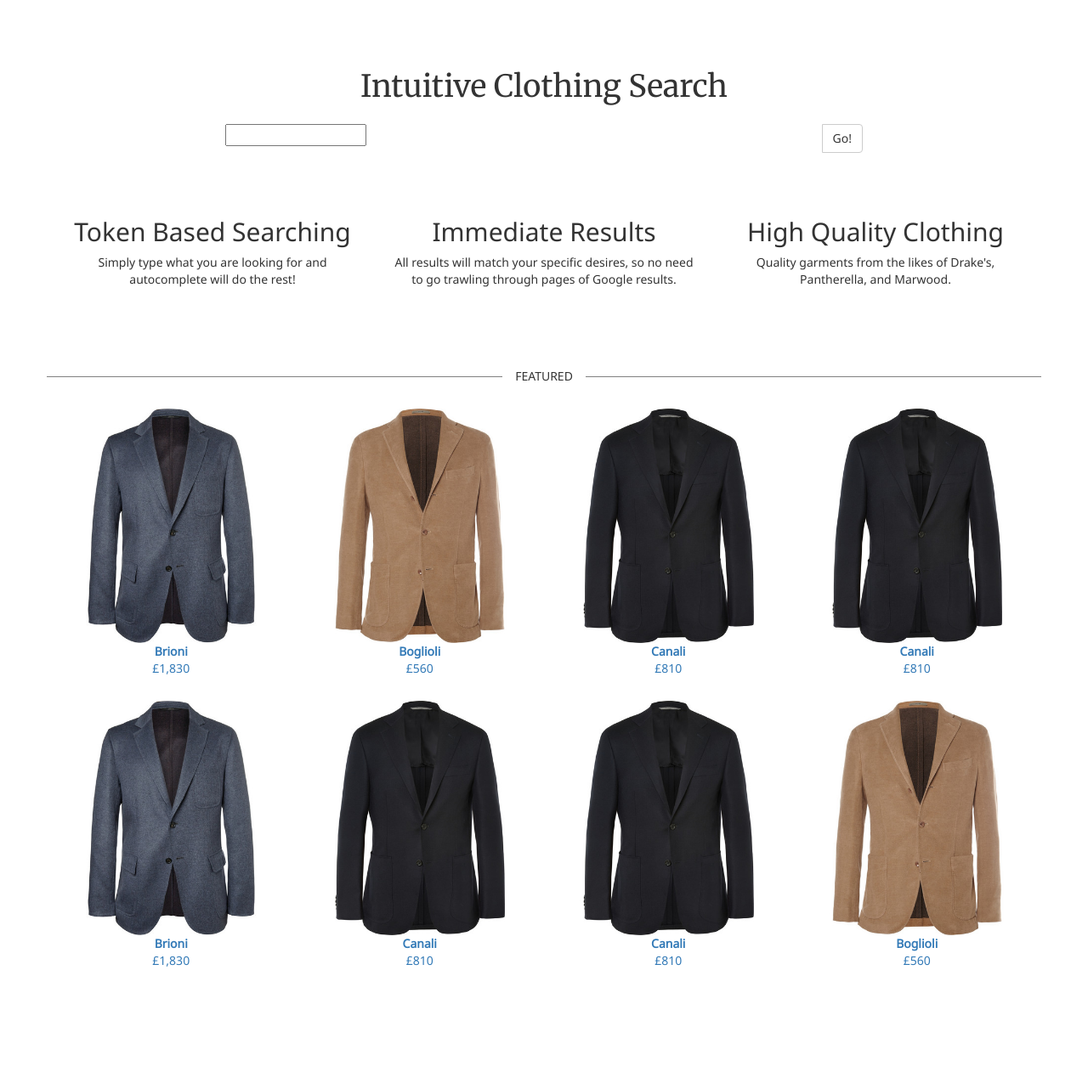
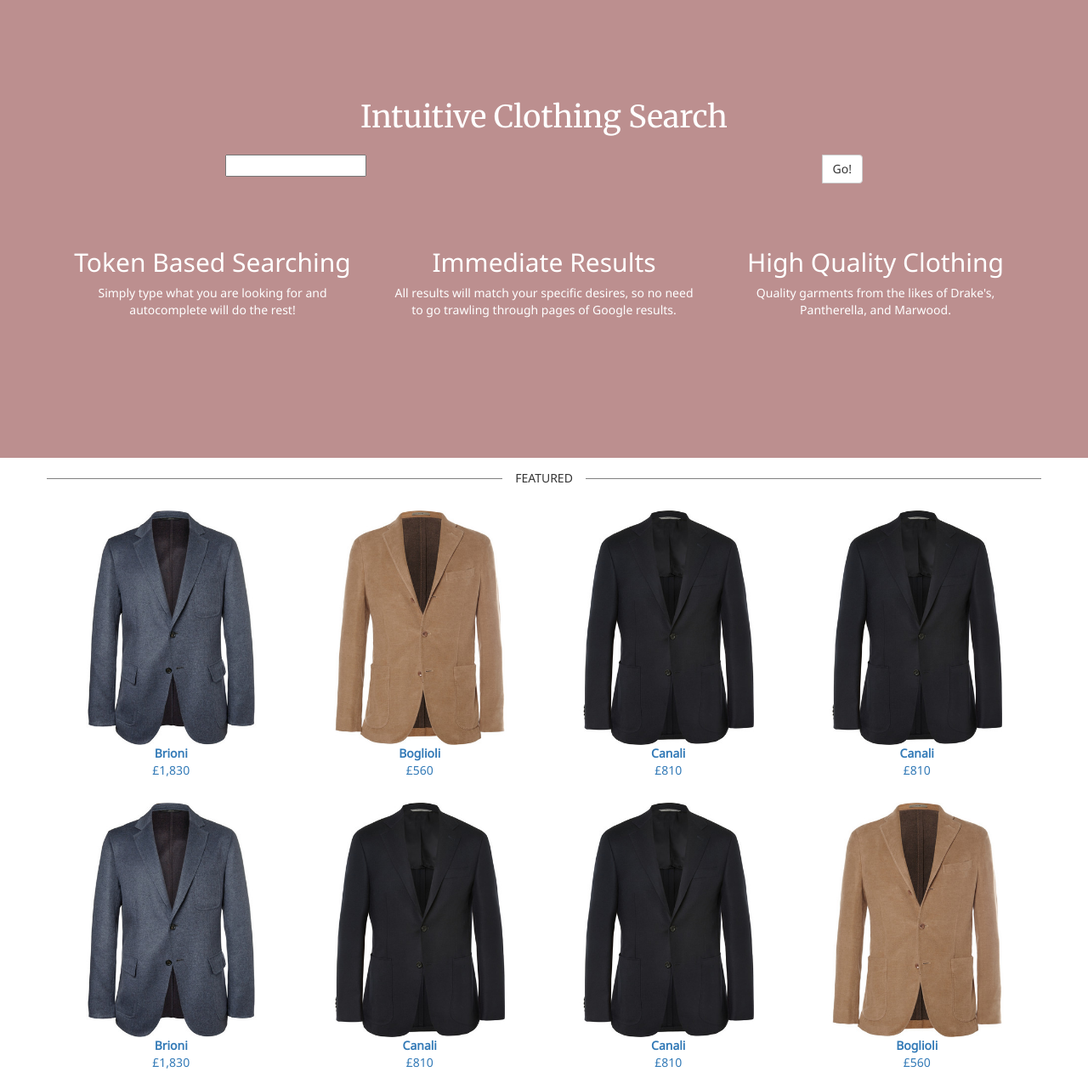
Before and after one commit to Cowbacca/dashery, a Django app: page / in a window 1280 px wide. Shown: the part 52-1327 px from the top of the page at 85% size. Before the commit the page ends 1190 px from the top, so only its background shows below. Run offline with Django 3.2, Linux system fonts and the light colour scheme; some libraries are stand-ins or nearby versions.

Commit message:
Added background colour to search area.  Not sure if like or not.

```diff
--- a/clothessearch/static/css/search.css
+++ b/clothessearch/static/css/search.css
@@ -12,8 +12,11 @@ body {
 }
 
 #search {
-    margin-top: 3em;
-    margin-bottom: 6em;
+    padding-top: 7em;
+    padding-bottom: 11em;
+    margin-bottom: 1em;
+    color: white;
+    background-color: rosybrown;
 }
 
 #search-header {
@@ -82,3 +85,11 @@ body {
     left: 100%;
     margin-left: 15px;
 }
+
+.navbar {
+    margin-bottom: 0px;
+}
+
+.container-fluid {
+    padding: 0px;
+}
--- a/clothessearch/templates/base.html
+++ b/clothessearch/templates/base.html
@@ -14,7 +14,8 @@
     <link href='https://fonts.googleapis.com/css?family=Merriweather' rel='stylesheet' type='text/css'>
 </head>
 <body>
-<nav class="navbar navbar-default">
+<div class="container-fluid">
+    <nav class="navbar navbar-default">
         <div class="container">
             <div class="navbar-header">
                 <button type="button" class="navbar-toggle collapsed" data-toggle="collapse"
@@ -38,8 +39,9 @@
             </div>
         </div>
     </nav>
-{% block content %}
-{% endblock %}
+    {% block content %}
+    {% endblock %}
+</div>
 <script type="text/javascript" src='{% static 'jquery/dist/jquery.min.js' %}'></script>
 <script type="text/javascript" src='{% static 'bootstrap/dist/js/bootstrap.min.js' %}'></script>
 <script type="text/javascript" src='{% static 'bootstrap-tokenfield/dist/bootstrap-tokenfield.min.js' %}'></script>
--- a/clothessearch/templates/index.html
+++ b/clothessearch/templates/index.html
@@ -1,8 +1,8 @@
 {% extends 'base.html' %}
 {% load static %}
 {% block content %}
+        <div id="search">
             <div class="container">
-        <div id="search">
                 <div id="search-header" class="row text-center">
                     <h1 class="dashery">Intuitive Clothing Search</h1>
                 </div>
@@ -19,21 +19,27 @@
                 <div class="row text-center" id="search-information">
                     <div class="col-md-4">
                         <h2>Token Based Searching</h2>
+
                         <p>Simply type what you are looking for and autocomplete will do the rest!</p>
                     </div>
                     <div class="col-md-4">
                         <h2>Immediate Results</h2>
-                    <p>All results will match your specific desires, so no need to go trawling through pages of Google results.</p>
+
+                        <p>All results will match your specific desires, so no need to go trawling through pages of
+                            Google
+                            results.</p>
                     </div>
                     <div class="col-md-4">
                         <h2>High Quality Clothing</h2>
+
                         <p>Quality garments from the likes of Drake's, Pantherella, and Marwood.</p>
+                    </div>
                 </div>
             </div>
         </div>
 
 
-        <div id="featured">
+        <div class="container" id="featured">
             <div class="row text-center strike">
                 <span>FEATURED</span>
             </div>
@@ -106,5 +112,4 @@
                 </a>
             </div>
         </div>
-    </div>
 {% endblock %}
```
Lines whose indentation alone changed are shown as unchanged.
